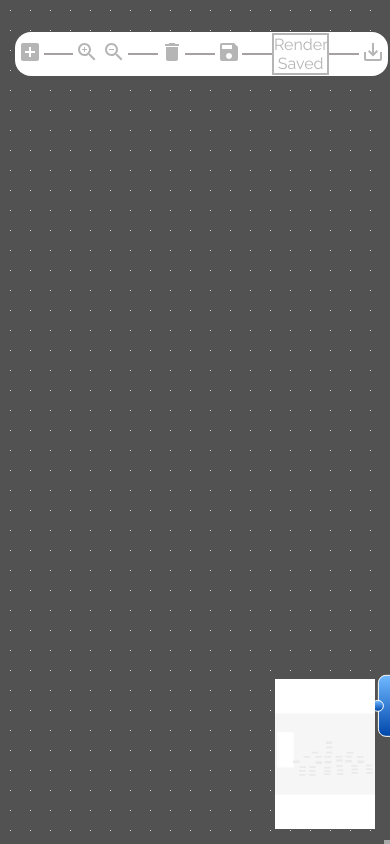
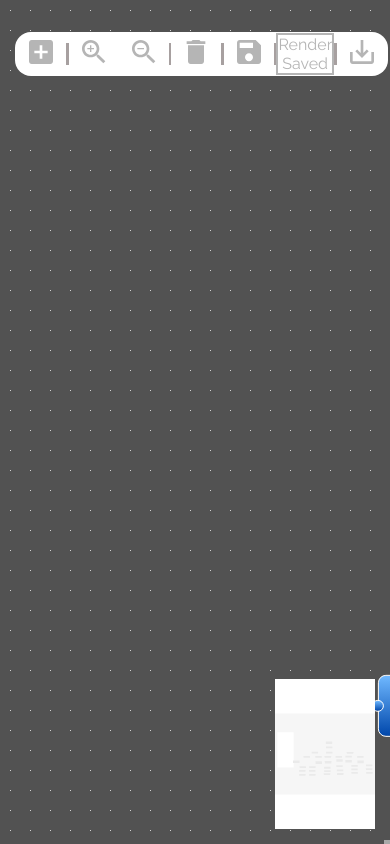
Before and after one commit to iamthedawn/FlowChartBuilder, a React (Vite) app: page /flow in a window 390 px wide. Built offline with nearby package versions, Linux system fonts and the light colour scheme.

Commit message:
added styling for iconsize class

```diff
--- a/src/Main/Flow.scss
+++ b/src/Main/Flow.scss
@@ -166,7 +166,19 @@
   border-radius: 16px;
   transition: opacity 0.2s ease-in-out;
 }
+.iconSize{
+  font-size: xxx-large !important;
+}
 @media (max-width: 768px) {
+    .iconSize{
+    font-size: xx-large !important;
+  }
+  .panelBrk {
+    width: 1% !important;
+    height: 5vw !important;
+    margin:0 !important;
+    background-color:rgb(167, 160, 160) !important;
+  }
   .minimap{
     width: 100px;
   }
```
